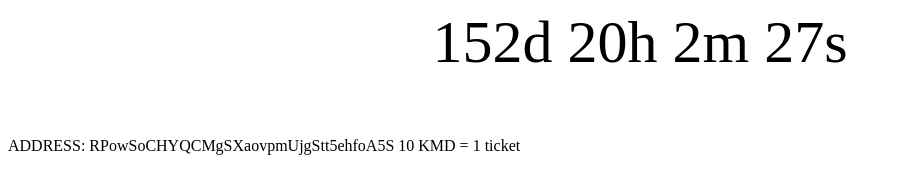
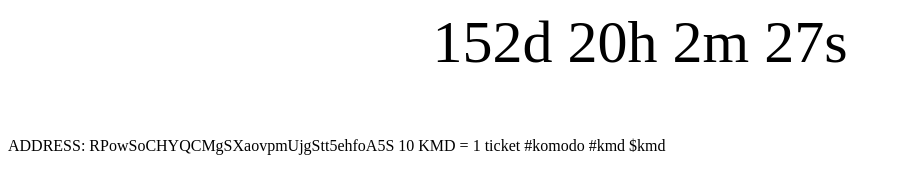
Before and after one commit to h2343v3v/fasfasf3.github.io, a plain HTML site: page index.html in a window 1280 px wide. Shown: the whole page, without its empty margins (0-901 px from the left). Drawn offline with Linux system fonts and the light colour scheme.

Commit message:
Update index.html

```diff
--- a/index.html
+++ b/index.html
@@ -50,5 +50,7 @@ var x = setInterval(function() {
 ADDRESS: RPowSoCHYQCMgSXaovpmUjgStt5ehfoA5S
 10 KMD = 1 ticket
 
+
+#komodo #kmd $kmd
 </body>
 </html>
```
